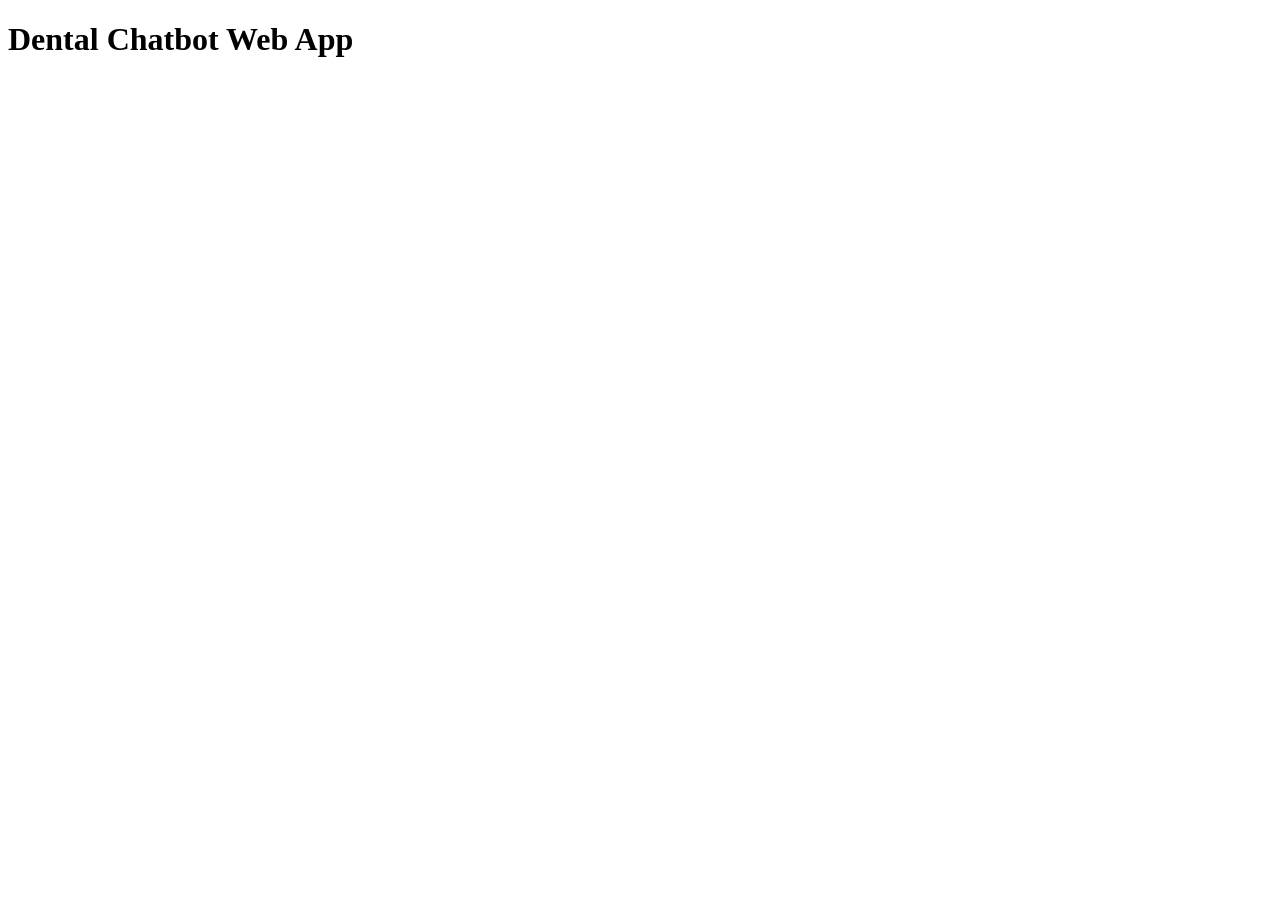
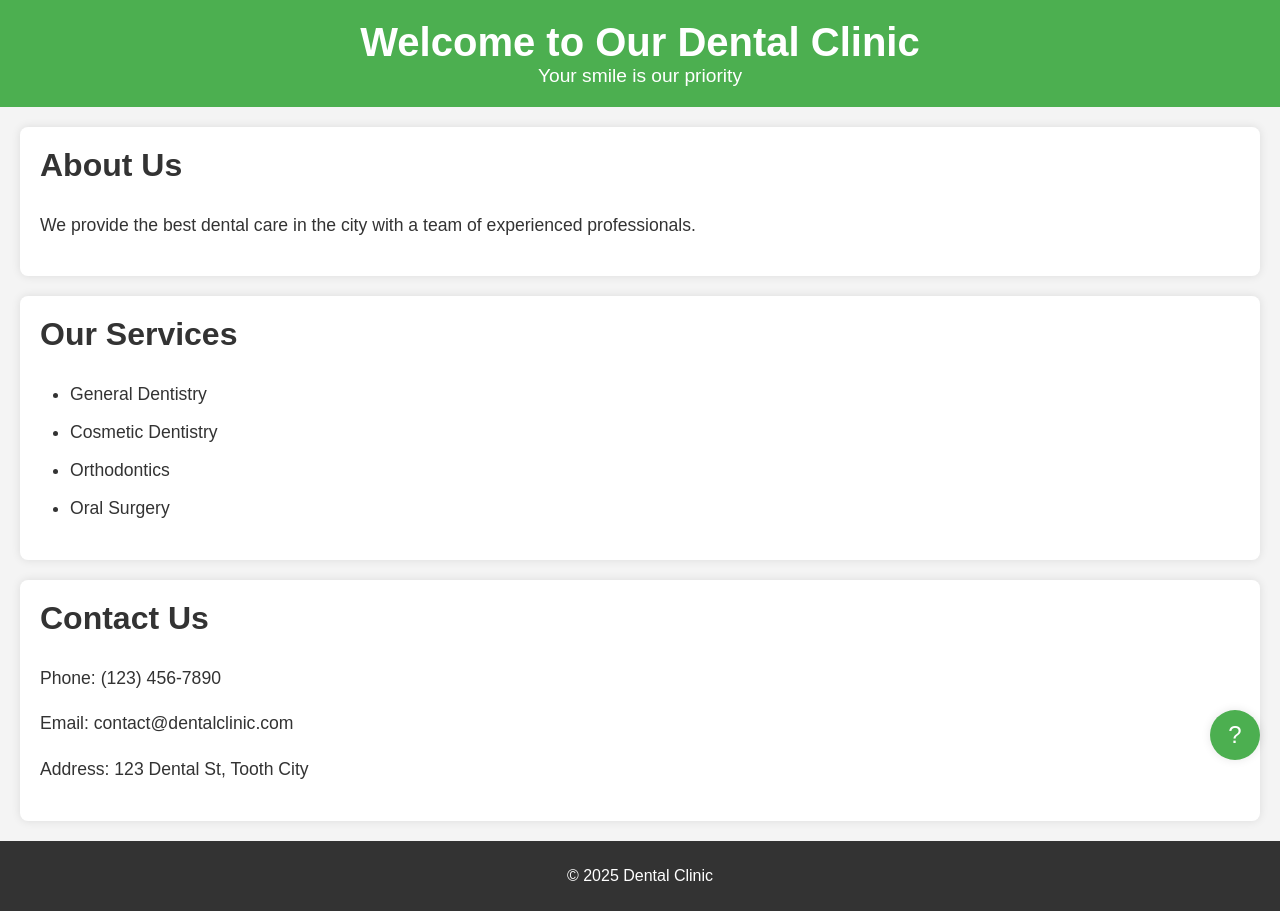
Before and after one commit to BengeeL/Dental-Chatbot, a React (Vite) app in the folder client/: page / in a window 1280 px wide. Before the commit the page ends 800 px from the top, so only its background shows below. Built offline with nearby package versions, Linux system fonts and the light colour scheme.

Commit message:
Basic Frontend Template

```diff
--- a/client/src/App.tsx
+++ b/client/src/App.tsx
@@ -1,9 +1,17 @@
 import "@/styles/global.css";
+import Home from "./pages/Home";
+import Footer from "./components/Footer";
+import Chatbot from "./components/Chatbot";
 
 function App() {
   return (
-    <div>
-      <h1>Dental Chatbot Web App</h1>
+    <div className='page'>
+      <div className='page-content'>
+        <Home />
+        <Chatbot />
+      </div>
+
+      <Footer />
     </div>
   );
 }
--- /dev/null
+++ b/client/src/components/Chatbot.tsx
@@ -0,0 +1,25 @@
+import { useState } from "react";
+
+export default function Chatbot() {
+  const [showChatbox, setShowChatbox] = useState(false);
+
+  return (
+    <div className='chatbot'>
+      {showChatbox && (
+        <div className='chatbot-container'>
+          <div className='chatbot-header'>
+            <h3>Chat with us</h3>
+            <button>Close</button>
+          </div>
+        </div>
+      )}
+
+      <button
+        className='chatbot-chat-button'
+        onClick={() => setShowChatbox(!showChatbox)}
+      >
+        ?
+      </button>
+    </div>
+  );
+}
--- /dev/null
+++ b/client/src/components/Footer.tsx
@@ -0,0 +1,9 @@
+export default function Footer() {
+  const currentYear = new Date().getFullYear();
+
+  return (
+    <footer>
+      <p>&copy; {currentYear} Dental Clinic</p>
+    </footer>
+  );
+}
--- /dev/null
+++ b/client/src/pages/Home.tsx
@@ -0,0 +1,32 @@
+export default function Home() {
+  return (
+    <div>
+      <header>
+        <h1>Welcome to Our Dental Clinic</h1>
+        <p>Your smile is our priority</p>
+      </header>
+      <section>
+        <h2>About Us</h2>
+        <p>
+          We provide the best dental care in the city with a team of experienced
+          professionals.
+        </p>
+      </section>
+      <section>
+        <h2>Our Services</h2>
+        <ul>
+          <li>General Dentistry</li>
+          <li>Cosmetic Dentistry</li>
+          <li>Orthodontics</li>
+          <li>Oral Surgery</li>
+        </ul>
+      </section>
+      <section>
+        <h2>Contact Us</h2>
+        <p>Phone: (123) 456-7890</p>
+        <p>Email: contact@dentalclinic.com</p>
+        <p>Address: 123 Dental St, Tooth City</p>
+      </section>
+    </div>
+  );
+}
--- a/client/src/styles/global.css
+++ b/client/src/styles/global.css
@@ -0,0 +1,111 @@
+body {
+  font-family: Arial, sans-serif;
+  margin: 0;
+  padding: 0;
+  background-color: #f4f4f4;
+  color: #333;
+}
+
+header {
+  background-color: #4caf50;
+  color: white;
+  padding: 20px 0;
+  text-align: center;
+}
+
+header h1 {
+  margin: 0;
+  font-size: 2.5em;
+}
+
+header p {
+  margin: 0;
+  font-size: 1.2em;
+}
+
+section {
+  padding: 20px;
+  margin: 20px;
+  background-color: white;
+  border-radius: 8px;
+  box-shadow: 0 0 10px rgba(0, 0, 0, 0.1);
+}
+
+section h2 {
+  font-size: 2em;
+  margin-top: 0;
+}
+
+section p,
+section ul {
+  font-size: 1.1em;
+  line-height: 1.6;
+}
+
+ul {
+  list-style-type: disc;
+  padding: 0;
+  padding-left: 30px;
+}
+
+ul li {
+  margin-bottom: 10px;
+}
+
+@media (max-width: 600px) {
+  header h1 {
+    font-size: 2em;
+  }
+
+  section {
+    margin: 10px;
+    padding: 10px;
+  }
+}
+
+footer {
+  background-color: #333;
+  color: white;
+  text-align: center;
+  padding: 10px 0;
+}
+
+.page {
+  display: flex;
+  flex-direction: column;
+  min-height: 100vh;
+}
+
+.page-content {
+  flex: 1;
+}
+
+/* CHATBOT */
+.chatbot-container {
+  position: fixed;
+  bottom: 100px;
+  right: 20px;
+  width: 300px;
+  height: 400px;
+  background-color: #f4f4f4;
+  border-radius: 8px 8px 0 0;
+  box-shadow: 0 0 10px rgba(0, 0, 0, 0.1);
+  display: flex;
+  flex-direction: column;
+  z-index: 1000;
+}
+
+.chatbot-chat-button {
+  position: fixed;
+  bottom: 40px;
+  right: 20px;
+  background-color: #4caf50;
+  color: white;
+  border: none;
+  border-radius: 50%;
+  width: 50px;
+  height: 50px;
+  font-size: 1.5em;
+  cursor: pointer;
+  box-shadow: 0 0 10px rgba(0, 0, 0, 0.1);
+}
```
